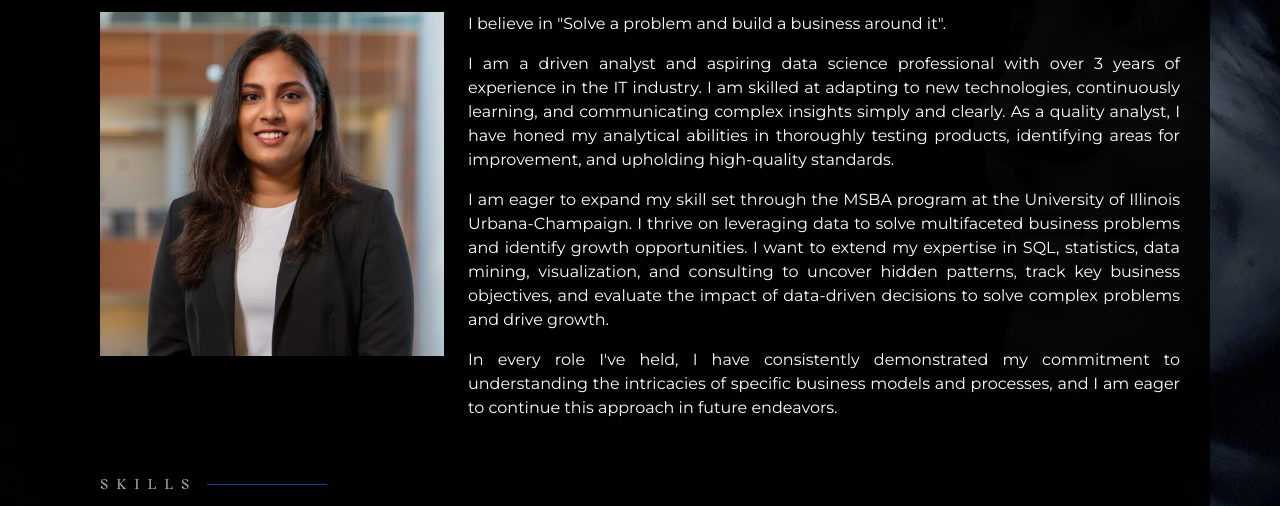
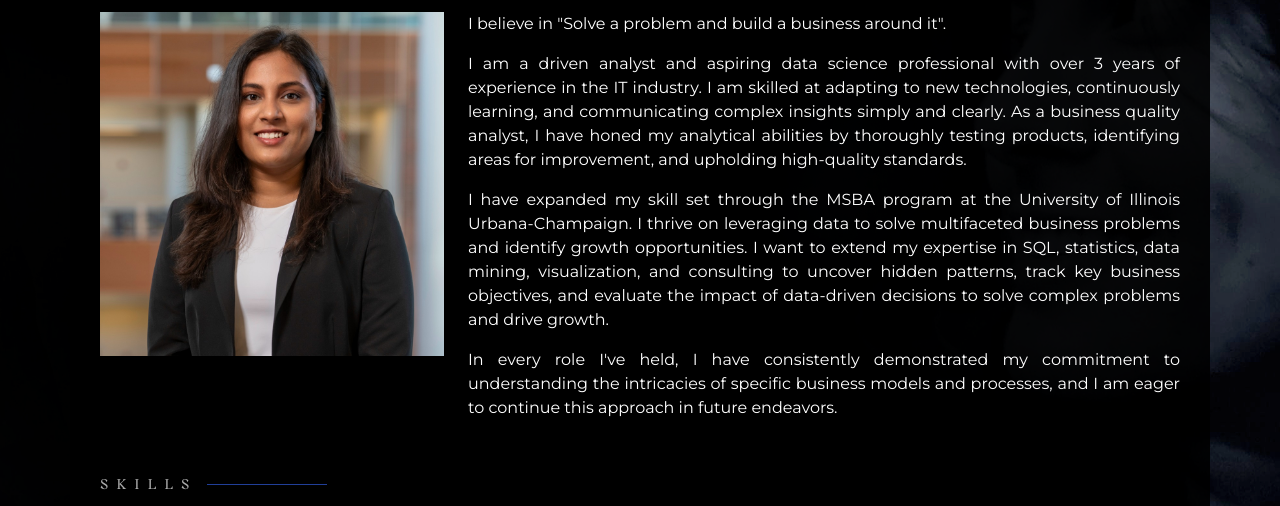
Before and after one commit to rutuja-lohakare/rutuja-lohakare.github.io, a plain HTML site: page index.html in a window 1280 px wide. Both pictures are taken after a click on the link "About". Shown: the part 195-701 px from the top of the page. Drawn offline with nearby package versions, Linux system fonts and the light colour scheme.

Commit message:
Update index.html

```diff
--- a/index.html
+++ b/index.html
@@ -85,11 +85,11 @@
           <p class="text-justify">
             I am a driven analyst and aspiring data science professional with over 3 years of experience in
             the IT industry. I am skilled at adapting to new technologies, continuously learning, and
-            communicating complex insights simply and clearly. As a quality analyst, I have honed my analytical
-            abilities in thoroughly testing products, identifying areas for improvement, and upholding high-quality standards.
+            communicating complex insights simply and clearly. As a business quality analyst, I have honed my analytical
+            abilities by thoroughly testing products, identifying areas for improvement, and upholding high-quality standards.
           </p>
           <p class="text-justify">
-            I am eager to expand my skill set through the MSBA program at the University of Illinois
+            I have expanded my skill set through the MSBA program at the University of Illinois
             Urbana-Champaign. I thrive on leveraging data to solve multifaceted business problems and identify
             growth opportunities. I want to extend my expertise in SQL, statistics, data mining, visualization, and consulting to uncover hidden patterns, track key business objectives, and evaluate the impact
             of data-driven decisions to solve complex problems and drive growth.
```
